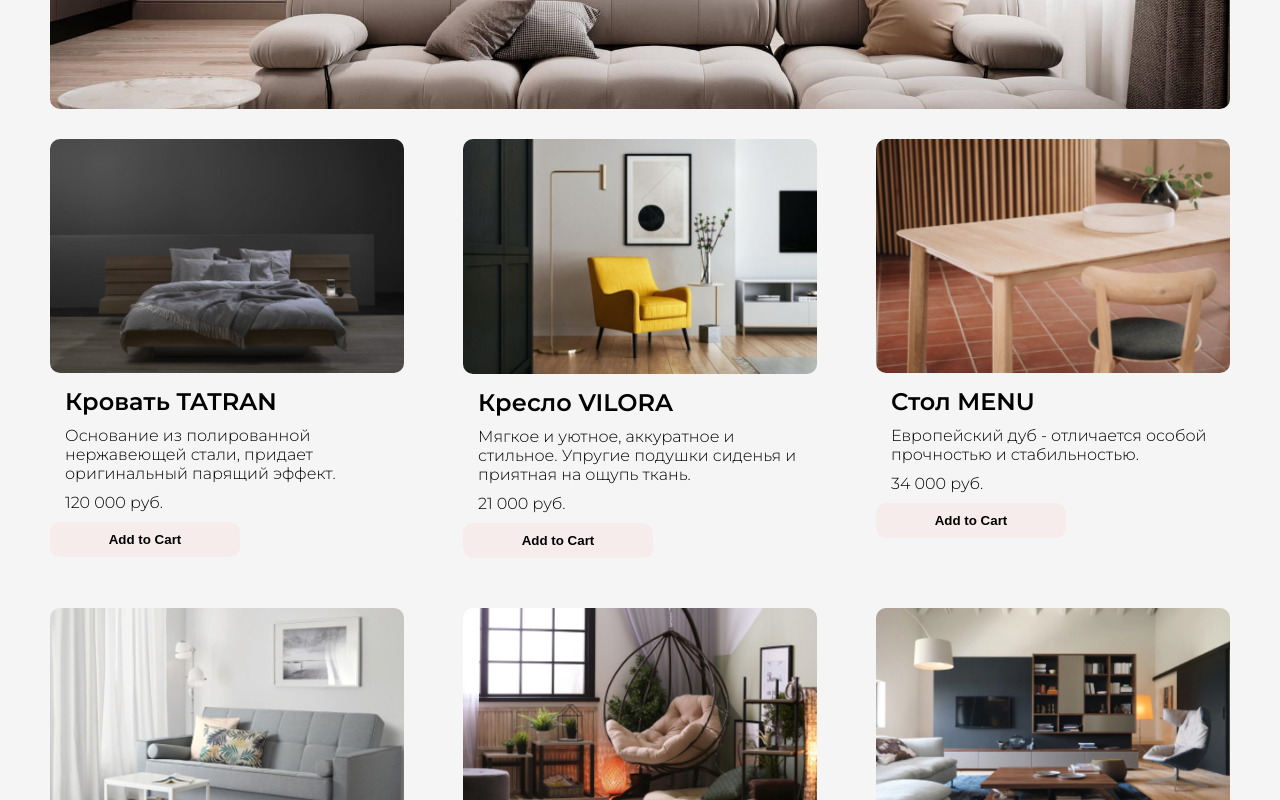
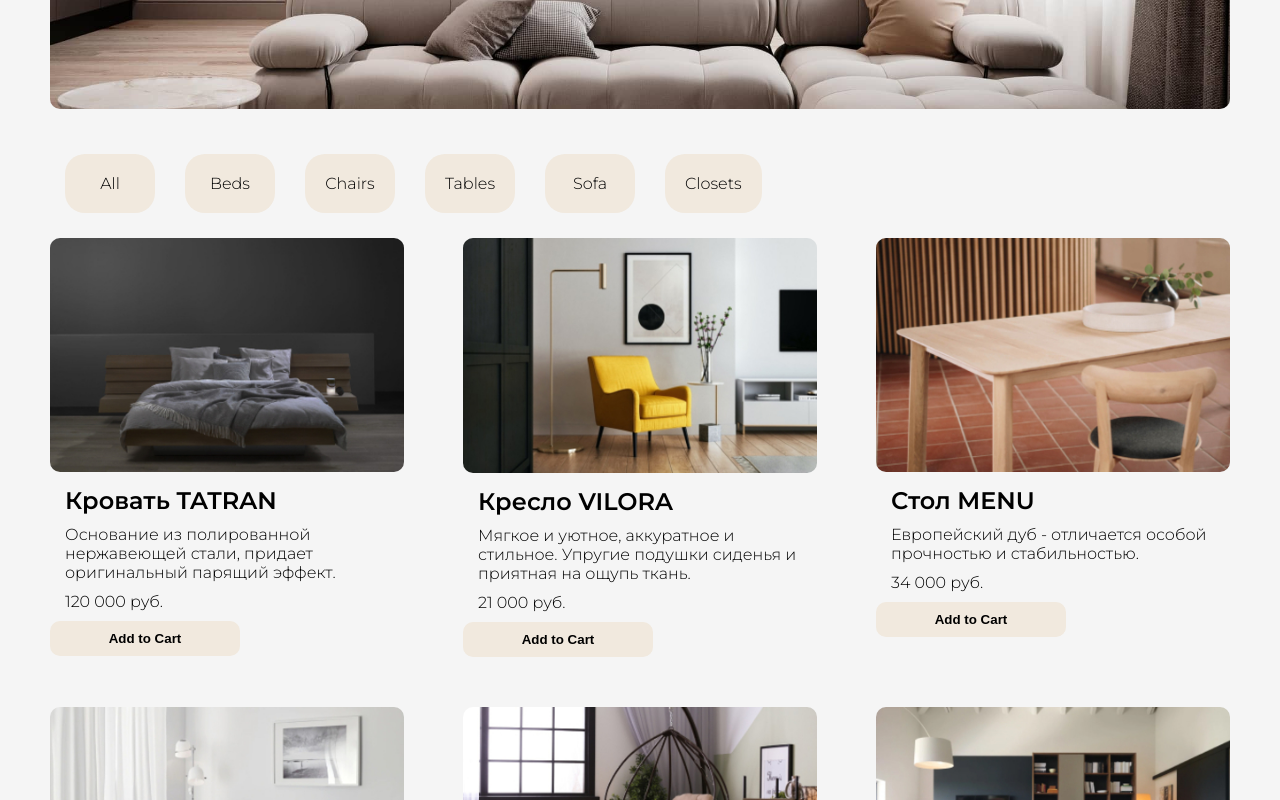
Before and after one commit to olesya-shinka/interior-store, a React (Create React App) app: page / in a window 1280 px wide. Shown: the part 520-1320 px from the top of the page. Built offline with nearby package versions, Linux system fonts and the light colour scheme.

Commit message:
добавлена фильтрация

```diff
--- a/src/App.js
+++ b/src/App.js
@@ -3,12 +3,14 @@ import React from "react";
 import Header from "./components/header";
 import { Footer } from "./components/footer";
 import Furnitures from "./components/furnitures";
+import Categories from "./components/categories";
 
 class App extends React.Component {
   constructor(props) {
     super(props);
     this.state = {
       orders: [],
+      currentCategory: [],
       items: [
         {
           id: 1,
@@ -158,16 +160,36 @@ class App extends React.Component {
     };
     this.addOrder = this.addOrder.bind(this);
     this.deleteGoods = this.deleteGoods.bind(this);
+    this.selectCategory = this.selectCategory.bind(this);
+    this.state.currentCategory = this.state.items;
   }
   render() {
     return (
       <div className="Wrapper">
         <Header orders={this.state.orders} onDel={this.deleteGoods} />
-        <Furnitures items={this.state.items} onOrder={this.addOrder} />
+        <Categories selectCategory={this.selectCategory} />
+        <Furnitures
+          items={this.state.currentCategory}
+          onOrder={this.addOrder}
+        />
         <Footer />
       </div>
     );
   }
+
+  selectCategory(category) {
+    if (category == "all") {
+      this.setState({ currentCategory: this.state.items });
+      return;
+    }
+
+    this.setState({
+      currentCategory: this.state.items.filter(
+        (element) => element.category === category
+      ),
+    });
+  }
+
   addOrder(item) {
     let isInAarr = false;
     this.state.orders.forEach((order) => {
--- a/src/components/categories.js
+++ b/src/components/categories.js
@@ -0,0 +1,44 @@
+import React, { Component } from "react";
+
+export class Categories extends Component {
+  constructor(props) {
+    super(props);
+    this.state = {
+      categories: [
+        {
+          type: "all",
+          name: "All",
+        },
+        {
+          type: "beds",
+          name: "Beds",
+        },
+        {
+          type: "chairs",
+          name: "Chairs",
+        },
+        {
+          type: "tables",
+          name: "Tables",
+        },
+        {
+          type: "sofa",
+          name: "Sofa",
+        },
+        {
+          type: "closets",
+          name: "Closets",
+        },
+      ],
+    };
+  }
+  render() {
+    return <div className="categories">
+        {this.state.categories.map((category) => (
+            <div key={category.type} onClick={() => this.props.selectCategory(category.type)}>{category.name}</div>
+        ))}
+    </div>;
+  }
+}
+
+export default Categories;
--- a/src/index.css
+++ b/src/index.css
@@ -67,7 +67,7 @@ header .cart-shop .item-cart img {
   margin-right: 20px;
 }
 
-header .cart-shop .item-cart h2{
+header .cart-shop .item-cart h2 {
   font-size: 20px;
   margin-bottom: 10px;
 }
@@ -77,7 +77,7 @@ header .cart-shop .item-cart p {
   margin-bottom: 10px;
 }
 
-header .cart-shop .item-cart .delete-icon{
+header .cart-shop .item-cart .delete-icon {
   float: right;
   position: relative;
   bottom: 40px;
@@ -85,7 +85,7 @@ header .cart-shop .item-cart .delete-icon{
   transition: transform 500ms ease;
 }
 
-header .cart-shop .item-cart .delete-icon:hover{
+header .cart-shop .item-cart .delete-icon:hover {
   transform: scale(1.2);
 }
 
@@ -148,6 +148,24 @@ header .sum-order {
   margin-bottom: 20px;
 }
 
+.categories div {
+  display: inline-block;
+  border-radius: 20px;
+  min-width: 50px;
+  text-align: center;
+  padding: 20px;
+  cursor: pointer;
+  transition: all 500ms ease;
+  background: rgb(241, 233, 222);
+  margin: 15px;
+  margin-bottom: 25px;
+}
+
+.categories div:hover {
+  transform: scale(1.1);
+  color: rgb(81, 74, 66);
+}
+
 main {
   display: flex;
   flex-wrap: wrap;
@@ -182,7 +200,7 @@ main button {
   height: 35px;
   cursor: pointer;
   border-radius: 10px;
-  background-color: rgb(247, 236, 236);
+  background-color: rgb(241, 233, 222);
   font-weight: 600;
   border: 0cap;
   transition: transform 500ms ease;
```
